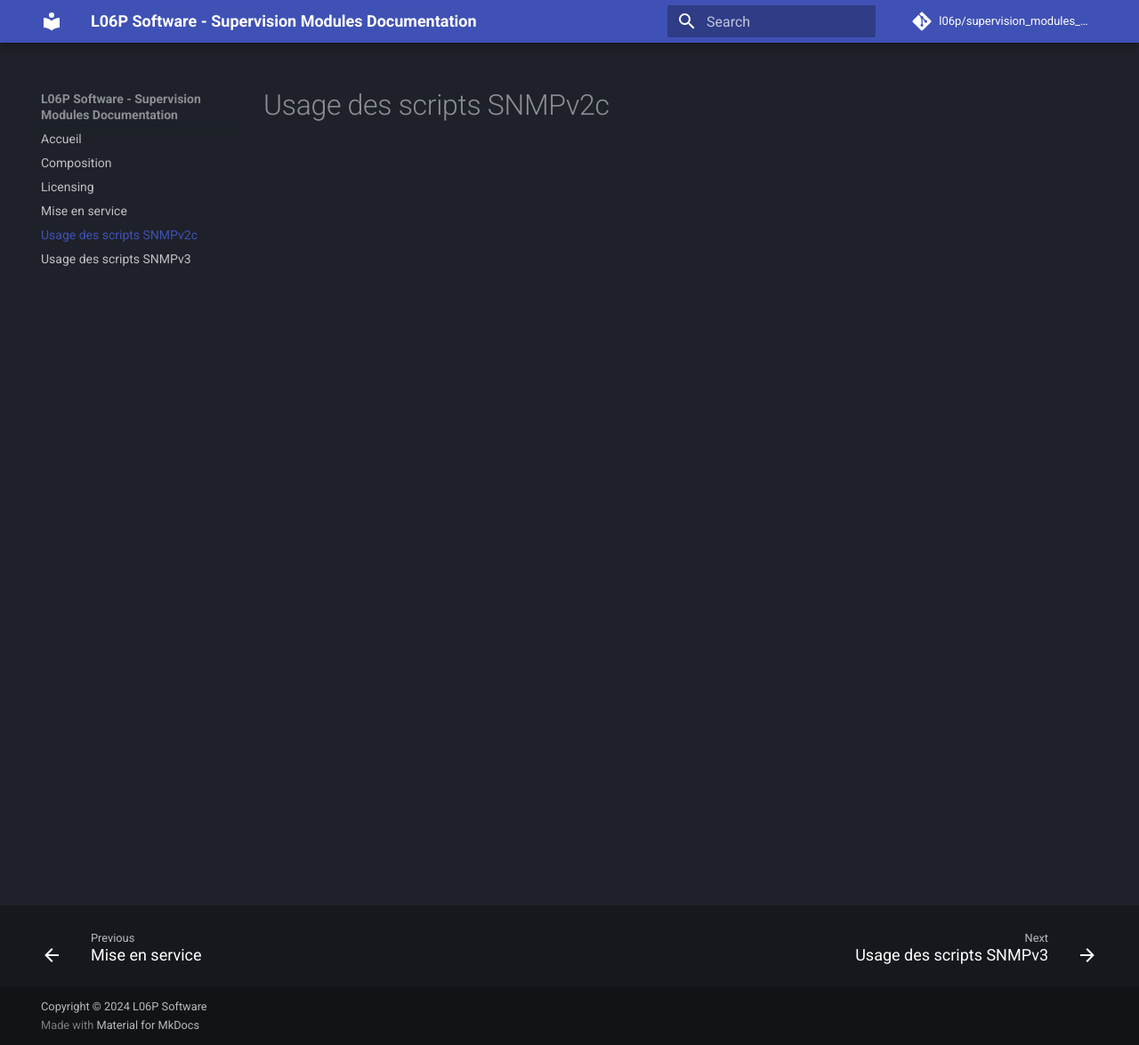
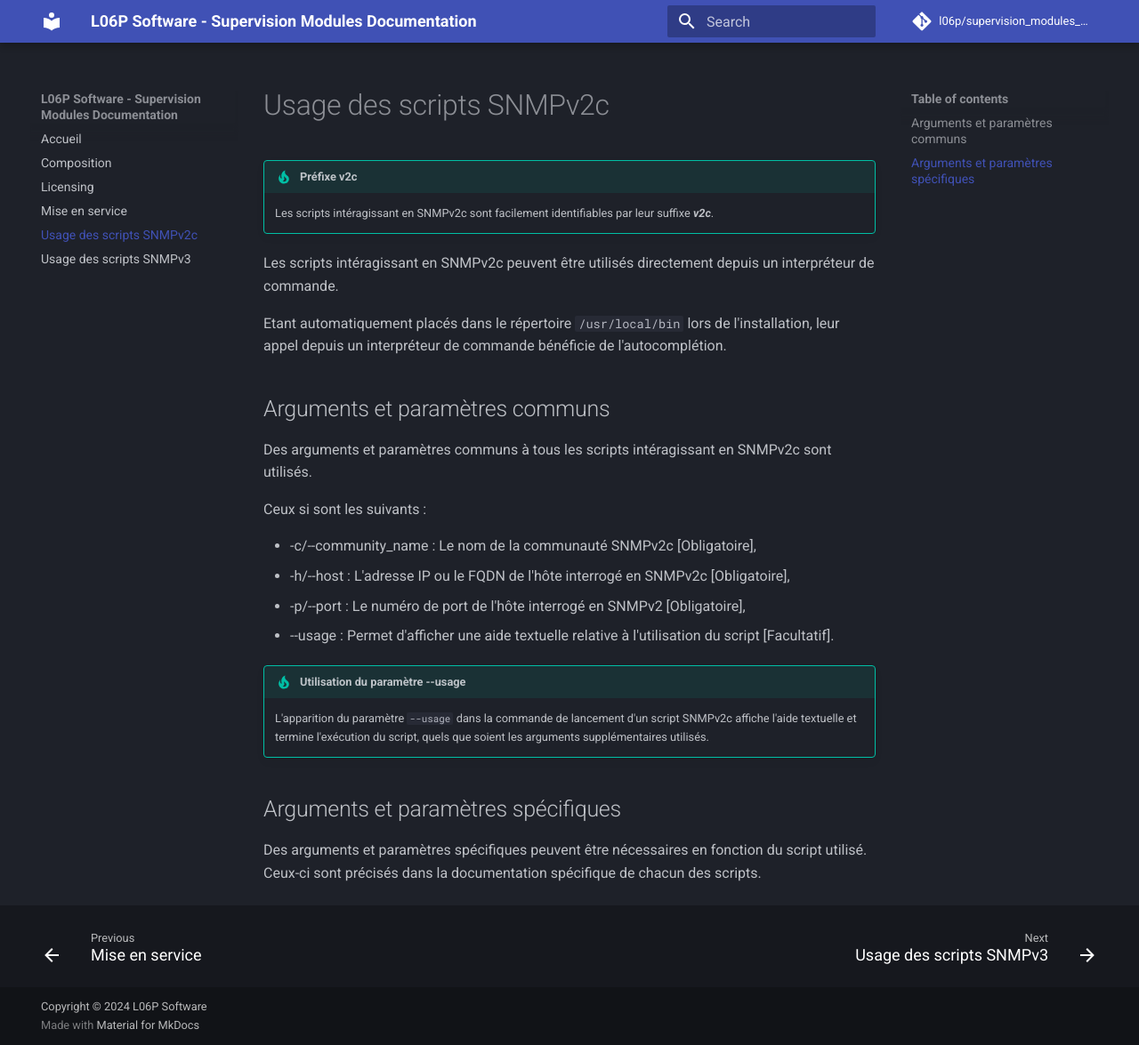
Before and after one commit to l06p/supervision_modules_documentation, an MkDocs documentation site: the page built from docs/usage_snmpv2c.md, in a window 1280 px wide and 1175 px high. Shown: the whole window at 89% size. Built offline with MkDocs 1.6.1 and Material for MkDocs 9.7.7, drawn with Linux system fonts in a browser that asks for light colours; comment, search, counter and statistics services are not loaded.

Commit message:
Mise à jour de la section Usage SNMPv2c

```diff
--- a/docs/usage_snmpv2c.md
+++ b/docs/usage_snmpv2c.md
@@ -1 +1,27 @@
 # Usage des scripts SNMPv2c
+
+!!! tip "Préfixe v2c"
+    Les scripts intéragissant en SNMPv2c sont facilement identifiables par leur suffixe ***v2c***.
+
+Les scripts intéragissant en SNMPv2c peuvent être utilisés directement depuis un interpréteur de commande.
+
+Etant automatiquement placés dans le répertoire `/usr/local/bin` lors de l'installation, leur appel depuis un interpréteur de commande bénéficie de l'autocomplétion.
+
+## Arguments et paramètres communs
+
+Des arguments et paramètres communs à tous les scripts intéragissant en SNMPv2c sont utilisés.
+
+Ceux si sont les suivants :
+
+  * -c/--community_name : Le nom de la communauté SNMPv2c [Obligatoire],
+  * -h/--host : L'adresse IP ou le FQDN de l'hôte interrogé en SNMPv2c [Obligatoire],
+  * -p/--port : Le numéro de port de l'hôte interrogé en SNMPv2 [Obligatoire],
+  * --usage : Permet d'afficher une aide textuelle relative à l'utilisation du script [Facultatif].
+
+!!! tip "Utilisation du paramètre --usage"
+    L'apparition du paramètre `--usage` dans la commande de lancement d'un script SNMPv2c affiche l'aide textuelle et termine l'exécution du script, quels que soient les arguments supplémentaires utilisés.
+
+## Arguments et paramètres spécifiques
+
+Des arguments et paramètres spécifiques peuvent être nécessaires en fonction du script utilisé.
+Ceux-ci sont précisés dans la documentation spécifique de chacun des scripts.
```
